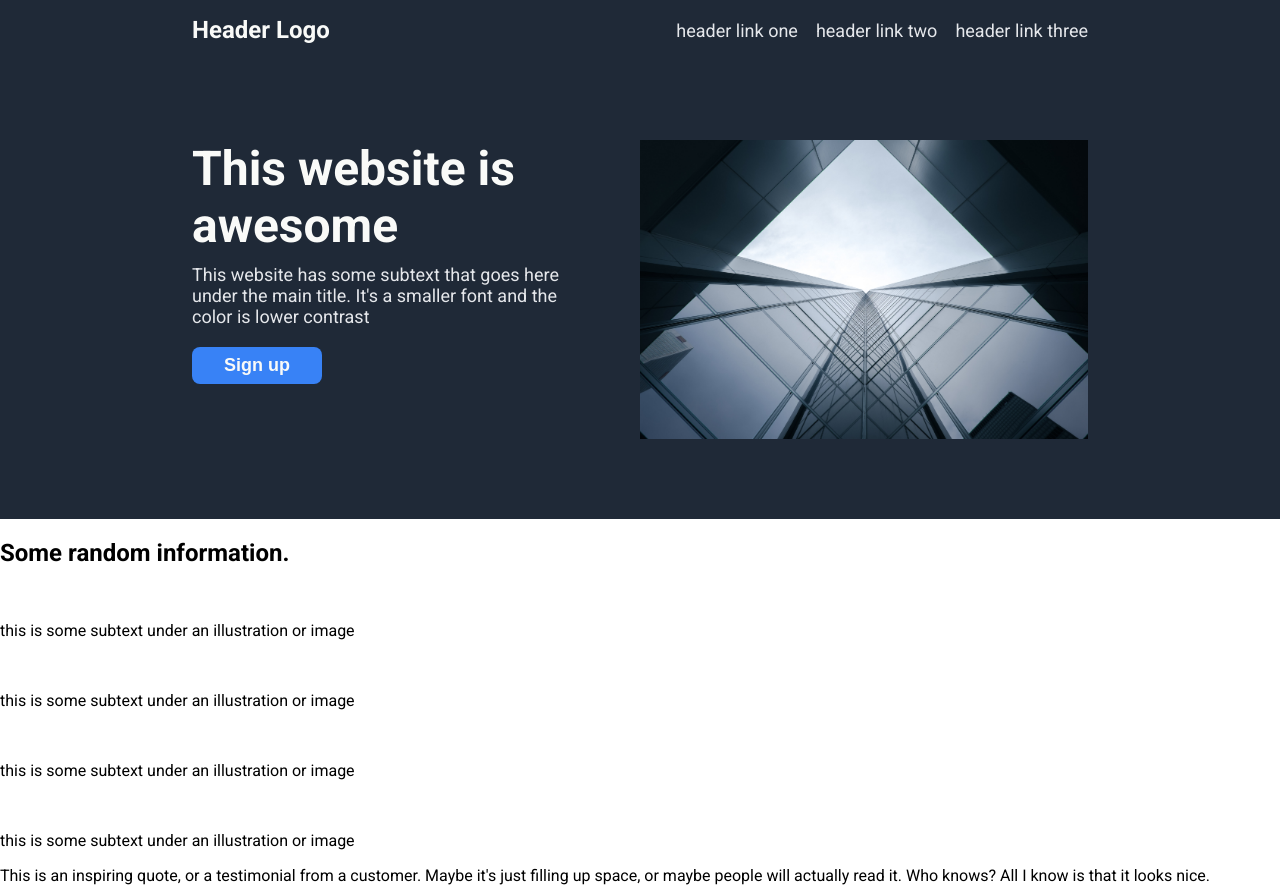
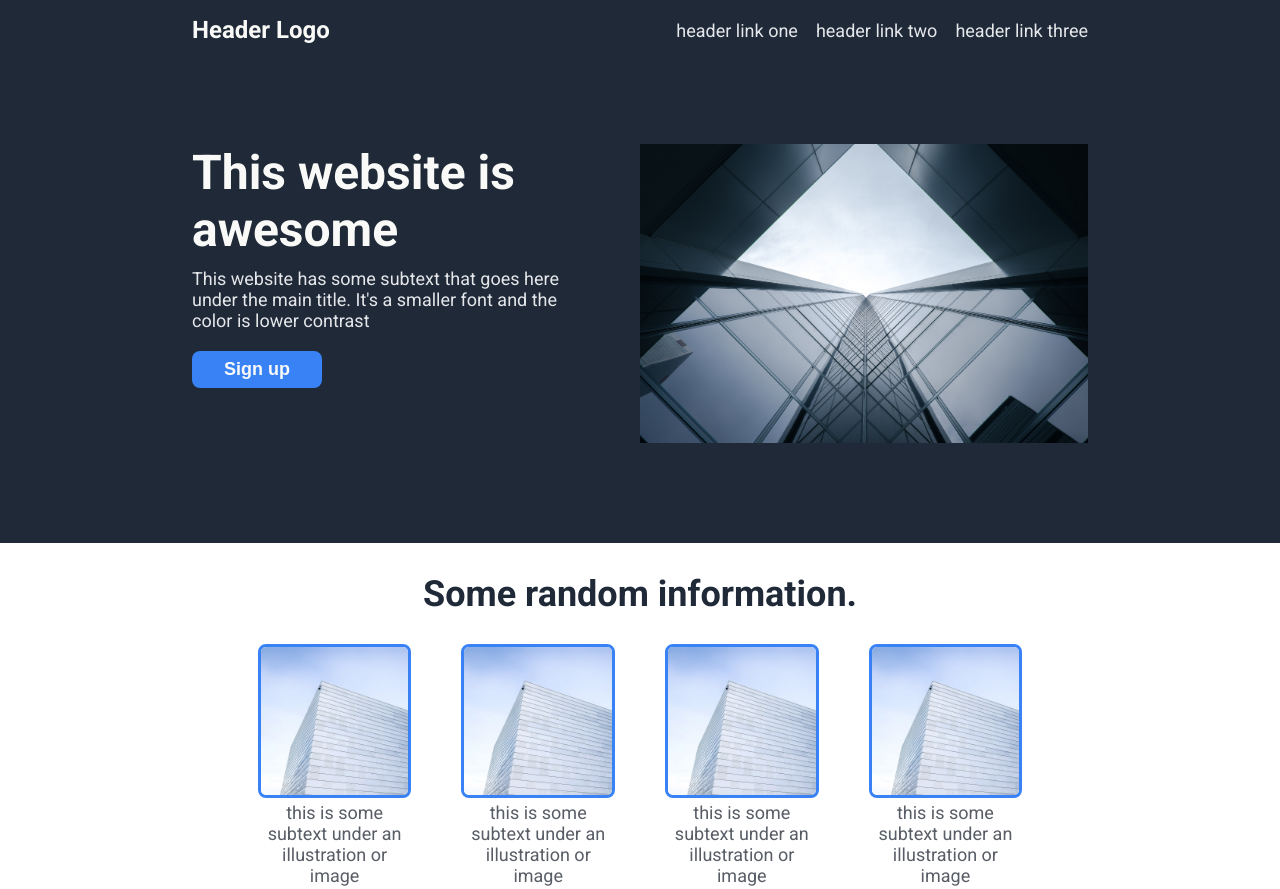
Before and after one commit to brandonjdelgado/landing-page, a plain HTML site: page index.html in a window 1280 px wide. Shown: the top 889 px of the page. Drawn offline with Linux system fonts and the light colour scheme.

Commit message:
Add info section style

```diff
--- a/index.html
+++ b/index.html
@@ -43,31 +43,47 @@
       </div>
     </section>
 
-    <main>
-      <h2>Some random information.</h2>
+    <section class="info">
+      <h2 class="info-text">Some random information.</h2>
 
-      <div>
-        <div>
-          <img src="" alt="" />
+      <div class="info-container">
+        <div class="info-card">
+          <img
+            class="info-image"
+            src="./img/info-img.jpg"
+            alt="image of buildings"
+          />
           <p>this is some subtext under an illustration or image</p>
         </div>
 
-        <div>
-          <img src="" alt="" />
+        <div class="info-card">
+          <img
+            class="info-image"
+            src="./img/info-img.jpg"
+            alt="image of buildings"
+          />
           <p>this is some subtext under an illustration or image</p>
         </div>
 
-        <div>
-          <img src="" alt="" />
+        <div class="info-card">
+          <img
+            class="info-image"
+            src="./img/info-img.jpg"
+            alt="image of buildings"
+          />
           <p>this is some subtext under an illustration or image</p>
         </div>
 
-        <div>
-          <img src="" alt="" />
+        <div class="info-card">
+          <img
+            class="info-image"
+            src="./img/info-img.jpg"
+            alt="image of buildings"
+          />
           <p>this is some subtext under an illustration or image</p>
         </div>
       </div>
-    </main>
+    </section>
 
     <section>
       <div>
--- a/style.css
+++ b/style.css
@@ -51,7 +51,7 @@ a {
 
 .hero .container {
   align-items: flex-start;
-  padding: 80px 0;
+  padding: 84px 0 100px 0;
 }
 
 .hero {
@@ -96,3 +96,36 @@ a {
 .hero-img {
   width: 50%;
 }
+
+.info-text {
+  color: #1F2937;
+  font-size: 36px;
+  font-weight: 900;
+  text-align: center;
+}
+
+.info-container {
+  display: flex;
+  justify-content: center;
+  gap: 50px;
+  margin-bottom: 100px;
+}
+
+.info-card {
+  width: 12%;
+}
+
+.info-image {
+  width: 100%;
+  height: auto;
+  border: 3px solid #3882F6;
+  border-radius: 8px;
+  overflow: hidden;
+}
+
+.info-card p {
+  color: #585d66;
+  font-size: 18px;
+  text-align: center;
+  margin: 0;
+}
```
